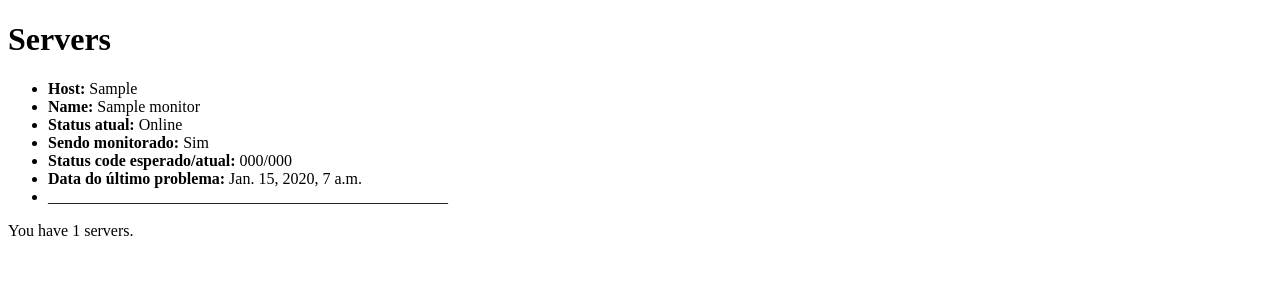
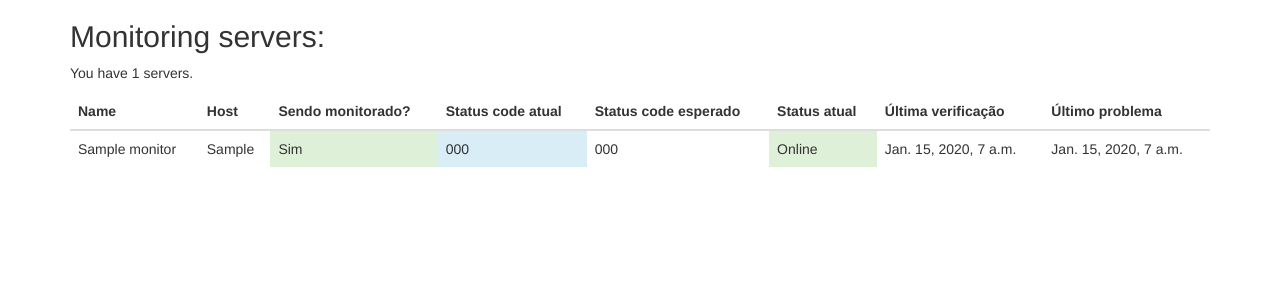
Before and after one commit to felipebentoalbu/django_monitor, a Django app: page / in a window 1280 px wide. Shown: the top 300 px of the page. Run offline with Django 3.2, Linux system fonts and the light colour scheme; a user stored in the database is signed in; tables that the repository leaves empty hold one stand-in row (values such as "Sample post"); some libraries are stand-ins or nearby versions.

Commit message:
Adicionando novo estilo tabela

```diff
--- a/module_monitor/management/commands/jobs.py
+++ b/module_monitor/management/commands/jobs.py
@@ -31,6 +31,7 @@ def toMonitor():
                     request_status_code = str(521)
                 print("Monitoring... " + str(request_status_code) + " - " + server.name + " - " + server.host)
 
+                Monitor.objects.filter(id=server.id).update(last_execution=datetime.now())
                 if server.status:
                     # Envia e-mail caso sistema esteja online e recebe status code diferente ao aguardado
                     if server.status_code != request_status_code and server.is_online:
--- a/module_monitor/models.py
+++ b/module_monitor/models.py
@@ -10,6 +10,7 @@ class Monitor(models.Model):
     current_status_code = models.CharField(max_length=100, null=True, blank=True)
     created_at = models.DateTimeField(auto_now_add=True)
     updated_at = models.DateTimeField(auto_now=True)
+    last_execution = models.DateTimeField(null=True, blank=True)
     last_trouble = models.DateTimeField(null=True, blank=True)
     status = models.BooleanField(null=True, blank=True)
     is_online = models.BooleanField(null=True, blank=True)
--- a/module_monitor/templates/home.html
+++ b/module_monitor/templates/home.html
@@ -4,22 +4,44 @@
     <meta charset="utf-8" />
     <meta http-equiv="X-UA-Compatible" content="IE=edge">
     <title>Home</title>
+    <meta charset="utf-8">
     <meta name="viewport" content="width=device-width, initial-scale=1">
+    <link rel="stylesheet" href="https://maxcdn.bootstrapcdn.com/bootstrap/3.3.7/css/bootstrap.min.css">
+    <script src="https://ajax.googleapis.com/ajax/libs/jquery/3.3.1/jquery.min.js"></script>
+    <script src="https://maxcdn.bootstrapcdn.com/bootstrap/3.3.7/js/bootstrap.min.js"></script>
 </head>
 <body>
-    <h1>Servers</h1>
-    <ul>
-        {% for server in servers %}
-        <li><b>Host:</b> {{ server.host }} </li>
-        <li><b>Name:</b> {{ server.name }} </li>
-        <li><b>Status atual:</b> {{ server.is_online|yesno:'Online,Offline' }} </li>
-        <li><b>Sendo monitorado:</b> {{ server.status|yesno:'Sim,Não' }} </li>
-        <li><b>Status code esperado/atual:</b> {{ server.status_code }}/{{ server.current_status_code }} </li>
-        <li><b>Data do último problema:</b> {{ server.last_trouble }} </li>
-        <li>__________________________________________________</li>
-        {% endfor %}
-    </ul>
-
-    <span>You have {{ servers|length }} servers.</span>
+    <div class="container">
+        <h2>Monitoring servers:</h2>
+        <p>You have {{ servers|length }} servers.</p>
+        <table class="table">
+            <thead>
+                <tr>
+                    <th>Name</th>
+                    <th>Host</th>
+                    <th>Sendo monitorado?</th>
+                    <th>Status code atual</th>
+                    <th>Status code esperado</th>
+                    <th>Status atual</th>
+                    <th>Última verificação</th>
+                    <th>Último problema</th>
+                </tr>
+            </thead>
+            <tbody>
+                {% for server in servers %}
+                <tr>
+                    <td>{{ server.name }}</td>
+                    <td>{{ server.host }}</td>
+                    <td class="{{ server.status|yesno:'success,danger' }}">{{ server.status|yesno:'Sim,Não' }}</td>
+                    <td class="info">{{ server.current_status_code }}</td>
+                    <td>{{ server.status_code }}</td>
+                    <td class="{{ server.is_online|yesno:'success,danger' }}">{{ server.is_online|yesno:'Online,Offline' }}</td>
+                    <td>{{ server.last_execution }}</td>
+                    <td>{{ server.last_trouble }}</td>
+                </tr>
+                {% endfor %}
+            </tbody>
+        </table>
+    </div>
 </body>
 </html>
```
Also changed, not shown: module_monitor/migrations/0009_monitor_last_execution.py (added).
